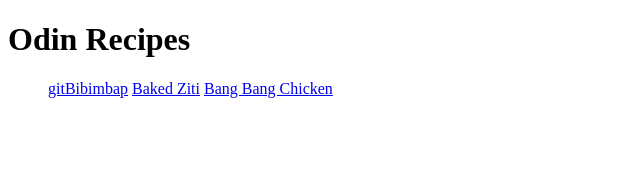
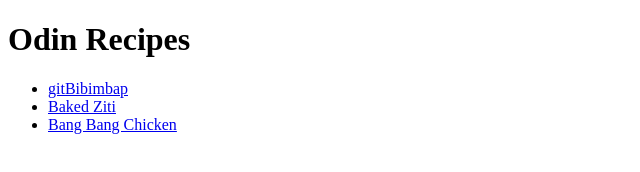
Before and after one commit to Simonhrp07/odin-recipes, a plain HTML site: page index.html in a window 1280 px wide. Shown: the whole page, without its empty margins (0-640 px from the left). Drawn offline with Linux system fonts and the light colour scheme.

Commit message:
added <li> that i forgot in index.html

```diff
--- a/index.html
+++ b/index.html
@@ -8,9 +8,9 @@
 <body>
   <h1>Odin Recipes</h1>
   <ul>
-  <a href="recipes/bibimbap.html">gitBibimbap</a>
-<a href="recipes/baked-ziti.html">Baked Ziti</a>
-<a href="recipes/bang-chicken.html">Bang Bang Chicken</a>
+  <li><a href="recipes/bibimbap.html">gitBibimbap</a></li>
+<li><a href="recipes/baked-ziti.html">Baked Ziti</a></li>
+<li><a href="recipes/bang-chicken.html">Bang Bang Chicken</a></li>
 </ul>
 </body>
 </html>
```
